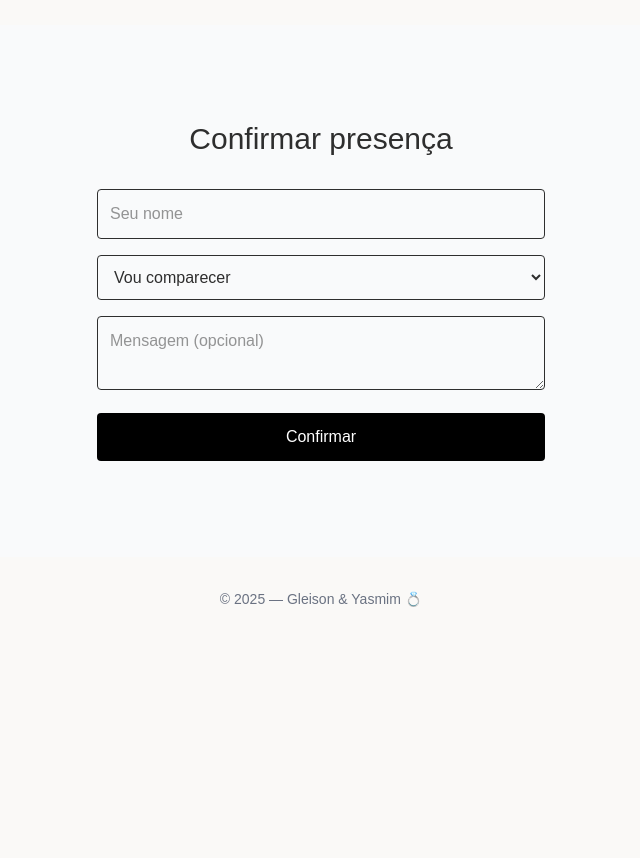
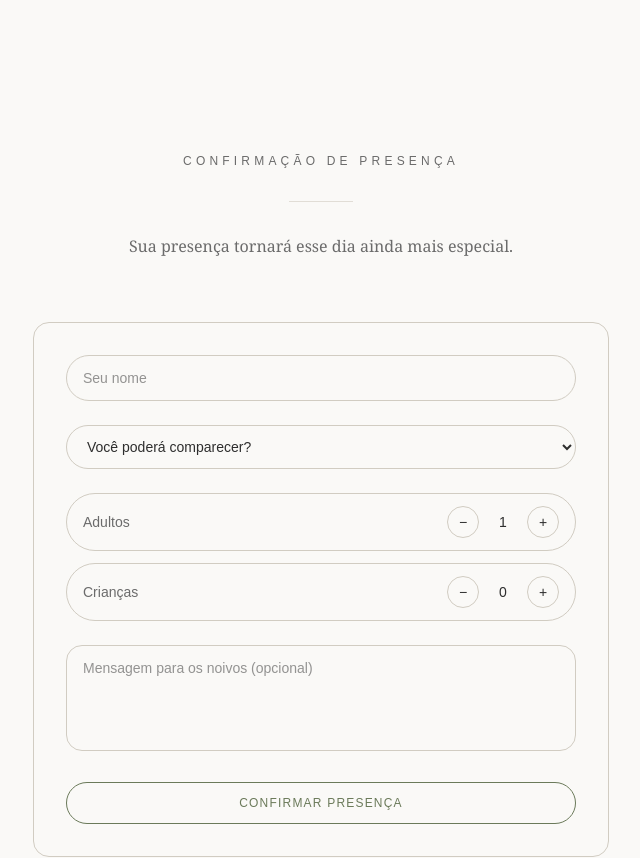
Before and after one commit to Gleis0nLemos/front-YG, a Next.js app: page / in a window 1280 px wide. Shown: the part 2540-3398 px from the top of the page, without its empty margins (319-959 px from the left). Before the commit the page ends 3181 px from the top, so only its background shows below. Built offline with nearby package versions, Linux system fonts and the light colour scheme.

Commit message:
feat: view confirm attendance modified

```diff
--- a/app/globals.css
+++ b/app/globals.css
@@ -19,7 +19,7 @@
 /* =========================
    DARK MODE
    ========================= */
-@media (prefers-color-scheme: dark) {
+/* @media (prefers-color-scheme: dark) {
   :root {
     --background: #0F0F0D;
     --foreground: #F3F3F0;
@@ -32,7 +32,7 @@
 
     --border: #2A2A25;
   }
-}
+} */
 
 /* =========================
    TAILWIND THEME EXPORT
--- a/components/ConfirmSection.tsx
+++ b/components/ConfirmSection.tsx
@@ -1,30 +1,120 @@
+"use client";
+
+import { motion, Variants } from "framer-motion";
+import { useState } from "react";
+
+const item: Variants = {
+  hidden: { opacity: 0, y: 12 },
+  visible: {
+    opacity: 1,
+    y: 0,
+    transition: {
+      duration: 0.5,
+      ease: [0.22, 1, 0.36, 1],
+    },
+  },
+};
+
+function Counter({
+  label,
+  value,
+  setValue,
+}: {
+  label: string;
+  value: number;
+  setValue: (v: number) => void;
+}) {
+  return (
+    <div className="flex items-center justify-between rounded-full border border-border px-4 py-3">
+      <span className="text-sm text-secondary">{label}</span>
+
+      <div className="flex items-center gap-4">
+        <button
+          type="button"
+          onClick={() => setValue(Math.max(0, value - 1))}
+          className="h-8 w-8 rounded-full border border-border text-sm transition hover:bg-muted"
+        >
+          −
+        </button>
+
+        <span className="w-4 text-center text-sm">{value}</span>
+
+        <button
+          type="button"
+          onClick={() => setValue(value + 1)}
+          className="h-8 w-8 rounded-full border border-border text-sm transition hover:bg-muted"
+        >
+          +
+        </button>
+      </div>
+    </div>
+  );
+}
+
 export function ConfirmSection() {
+  const [adults, setAdults] = useState(1);
+  const [kids, setKids] = useState(0);
+
   return (
-    <section className="py-24 bg-gray-50 px-6">
-      <h2 className="text-3xl text-center mb-8">
-        Confirmar presença
-      </h2>
+    <section
+      id="confirmacao"
+      className="py-32 px-6 bg-background text-foreground"
+    >
+      <motion.div
+        className="mx-auto max-w-xl"
+        initial="hidden"
+        whileInView="visible"
+        viewport={{ once: true }}
+      >
+        {/* Header */}
+        <motion.div variants={item} className="text-center mb-16">
+          <p className="text-xs uppercase tracking-[0.35em] text-secondary">
+            Confirmação de presença
+          </p>
 
-      <form className="max-w-md mx-auto space-y-4">
+          <div className="mx-auto my-8 h-px w-16 bg-border opacity-60" />
+
+          <p className="font-serif text-secondary max-w-md mx-auto">
+            Sua presença tornará esse dia ainda mais especial.
+          </p>
+        </motion.div>
+
+        {/* Card */}
+        <motion.form
+          variants={item}
+          className="rounded-2xl border border-border bg-card p-8 space-y-6"
+        >
           <input
             placeholder="Seu nome"
-          className="w-full border p-3 rounded"
+            className="w-full rounded-full border border-border bg-background px-4 py-3 text-sm outline-none transition focus:border-accent"
           />
 
-        <select className="w-full border p-3 rounded">
-          <option>Vou comparecer</option>
-          <option>Não poderei ir</option>
+          <select className="w-full rounded-full border border-border bg-background px-4 py-3 text-sm outline-none transition focus:border-accent">
+            <option value="">Você poderá comparecer?</option>
+            <option value="yes">Vou comparecer 💛</option>
+            <option value="no">Não poderei ir</option>
           </select>
 
+          {/* Contadores */}
+          <div className="space-y-3">
+            <Counter label="Adultos" value={adults} setValue={setAdults} />
+            <Counter label="Crianças" value={kids} setValue={setKids} />
+          </div>
+
           <textarea
-          placeholder="Mensagem (opcional)"
-          className="w-full border p-3 rounded"
+            placeholder="Mensagem para os noivos (opcional)"
+            rows={4}
+            className="w-full rounded-2xl border border-border bg-background px-4 py-3 text-sm outline-none resize-none transition focus:border-accent"
           />
 
-        <button className="w-full py-3 bg-black text-white rounded">
-          Confirmar
+          <button
+            type="submit"
+            className="w-full rounded-full px-4 py-3 text-xs uppercase tracking-widest border border-accent text-accent transition hover:bg-accent hover:text-background"
+          >
+            Confirmar presença
           </button>
-      </form>
+        </motion.form>
+      </motion.div>
     </section>
   );
 }
```
Lines whose indentation alone changed are shown as unchanged.
